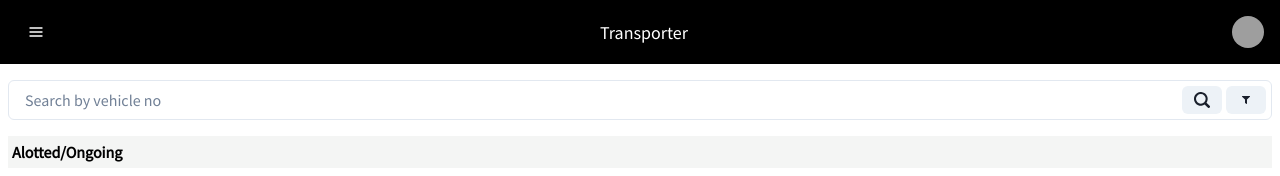
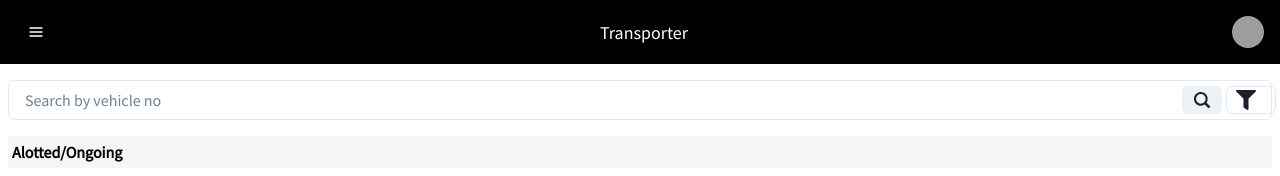
Before and after one commit to Fleet-Queue/Container-app, a React (Create React App) app in the folder Client/: page /transporter in a window 1280 px wide. Shown: the top 176 px of the page. Built offline with nearby package versions, Linux system fonts and the light colour scheme; grey boxes are pictures that could not be loaded.

Commit message:
mod: hamberger button, search filter

```diff
--- a/Client/src/components/transporter/searchbar.js
+++ b/Client/src/components/transporter/searchbar.js
@@ -4,6 +4,7 @@ import {
   Button,
   InputGroup,
   InputRightElement,
+  Select,
 } from '@chakra-ui/react';
 import { Search2Icon } from '@chakra-ui/icons';
 import { FaFilter } from 'react-icons/fa';
@@ -18,9 +19,8 @@ export const Searchbar = () => {
           <Button h="1.75rem" mr={1}>
           <Search2Icon />
             </Button>
-            <Button h="1.75rem" mr={14}>
-            <FaFilter />
-            </Button>
+            <Select icon={<FaFilter />} h="1.75rem" mr={14}/>
+
 
           </InputRightElement>
         </InputGroup>
```
